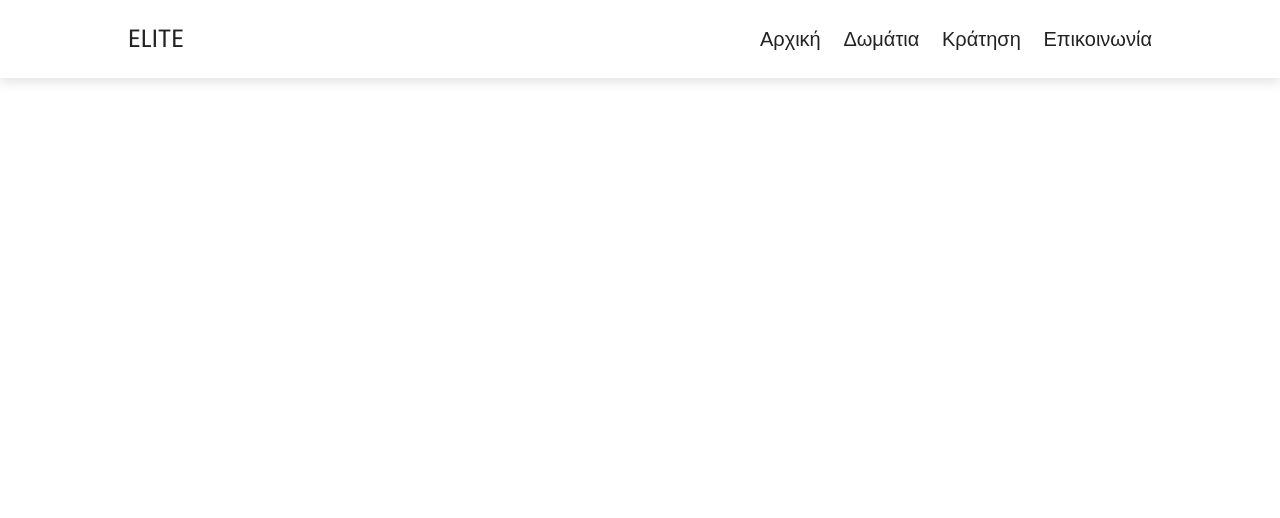
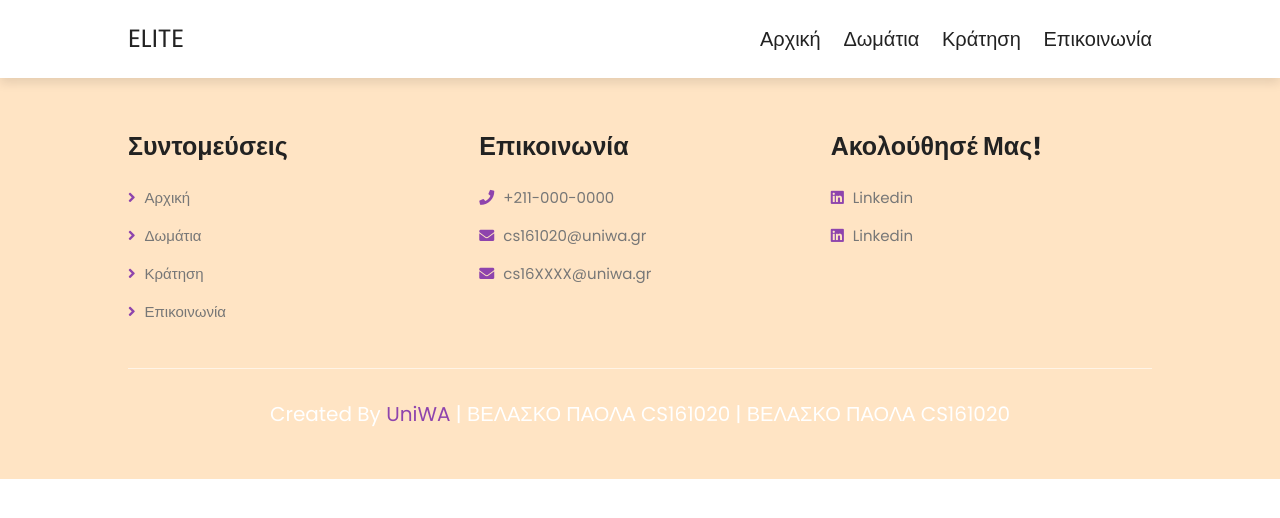
Before and after one commit to PaolaVlsc/HotelProjectWebsite2022, a PHP site: page / in a window 1280 px wide. Shown: the top 518 px of the page. Run offline with PHP 8.4, Linux system fonts and the light colour scheme.

Commit message:
Footer end

```diff
--- a/css/style.css
+++ b/css/style.css
@@ -114,35 +114,38 @@ section { /* padding header */
 
 @media (max-width: 768px) {
     /* εμφάνιση του menu btn */
-    #menu-btn{
+    #menu-btn {
         display: inline-block;
-        transition: .2s linear; // κίνηση
+        transition: .2s linear;
+    / / κίνηση
     }
 
     /* prosthhkh kinhsh sto menu btn */
-    #menu-btn.fa-times{
+    #menu-btn.fa-times {
         transform: rotate(180deg);
     }
 
-    .header .navbar{
+    .header .navbar {
         position: absolute;
-        top:99%; left:0; right:0;
+        top: 99%;
+        left: 0;
+        right: 0;
         background-color: var(--white);
         border-top: var(--border);
-        padding:2rem;
+        padding: 2rem;
 
         transition: .2s linear; /* emfaniontai me seira to ena katw apo to allo */
         clip-path: polygon(0 0, 100% 0, 100% 0, 0 0); /*allows you to specify a specific region of an element to display, with the rest being hidden (or “clipped”) away.*/
 
     }
 
-    .header .navbar.active{
+    .header .navbar.active {
         clip-path: polygon(0 0, 100% 0, 100% 100%, 0 100%);
     }
 
-    .header .navbar a{
+    .header .navbar a {
         display: block;
-        margin:2rem;
+        margin: 2rem;
         text-align: center;
     }
 }
@@ -152,3 +155,58 @@ section { /* padding header */
         font-size: 50%;
     }
 }
+
+
+/* TODO 3. FOOTER */
+.footer {
+    background-size: cover; /*Resize the background image to cover the entire container, even if it has to stretch the image or cut a little bit off one of the edges*/
+    /*background: url(../images/footer-bg.jpg) no-repeat center;*/
+    background-color: bisque;
+}
+
+.footer .box-container {
+    display: grid;
+    grid-template-columns: repeat(auto-fit, minmax(25rem, 1fr));
+    gap: 3rem; /*padding*/
+}
+
+.footer .box-container .box h3 {
+    color:var(--black);
+    font-size: 2.5rem;
+    padding-bottom: 2rem;
+}
+
+.footer .box-container .box a{
+    color:var(--light-black);
+    font-size: 1.5rem;
+    padding-bottom: 1.5rem;
+    display: block; /* to ena katw apo to allo */
+}
+
+.footer .box-container .fontmine a{
+    text-transform: none;
+}
+
+/* settings gia ta "icons" */
+.footer .box-container .box a i{
+    color:var(--main-color);
+    padding-right: .5rem;
+    transition: .2s linear;
+}
+
+/* προσθήκη κίνησης κατά το hover */
+.footer .box-container .box a:hover i{
+    padding-right: 2rem;
+}
+.footer .credit{
+    text-align: center;
+    padding-top: 3rem;
+    margin-top: 3rem;
+    border-top: .1rem solid var(--light-white);
+    font-size: 2rem;
+    color:var(--white);
+}
+
+.footer .credit span{
+    color:var(--main-color);
+}
--- a/index.html
+++ b/index.html
@@ -22,7 +22,7 @@
     <nav class="navbar">
         <a href="index.html">Αρχική</a>
         <a href="rooms.html">Δωμάτια</a>
-        <a href="book.html">Κράτηση</a>
+        <a href="booking.html">Κράτηση</a>
         <a href="contact.html">Επικοινωνία</a>
     </nav>
     <!-- navigation bar end -->
@@ -35,13 +35,38 @@
 <!-- HEADER end -->
 
 
+<!-- TODO 4. Footer start -->
 
+<section class="footer">
 
+    <div class="box-container">
 
+        <div class="box">
+            <h3>Συντομεύσεις</h3>
+            <a href="home.php"> <i class="fas fa-angle-right"></i> Αρχική</a>
+            <a href="about.php"> <i class="fas fa-angle-right"></i> Δωμάτια</a>
+            <a href="package.php"> <i class="fas fa-angle-right"></i> Κράτηση</a>
+            <a href="book.php"> <i class="fas fa-angle-right"></i> Επικοινωνία</a>
+        </div>
 
+        <div class="box fontmine">
+            <h3>Επικοινωνία</h3>
+            <a href="#"> <i class="fas fa-phone"></i> +211-000-0000 </a> <!--fa-phone sxedio-->
+            <a href="#"> <i class="fas fa-envelope"></i> cs161020@uniwa.gr </a>
+            <a href="#"> <i class="fas fa-envelope"></i>  cs16XXXX@uniwa.gr </a>
+        </div>
 
+        <div class="box">
+            <h3>Ακολούθησέ Μας!</h3>
+            <a href="#"> <i class="fab fa-linkedin"></i> linkedin </a>
+            <a href="#"> <i class="fab fa-linkedin"></i> linkedin </a>
+        </div>
 
+    </div>
 
+    <div class="credit"> created by <span>UniWA</span> | ΒΕΛΑΣΚΟ ΠΑΟΛΑ CS161020 |  ΒΕΛΑΣΚΟ ΠΑΟΛΑ CS161020  </div>
+
+</section>
 
 
 
```
